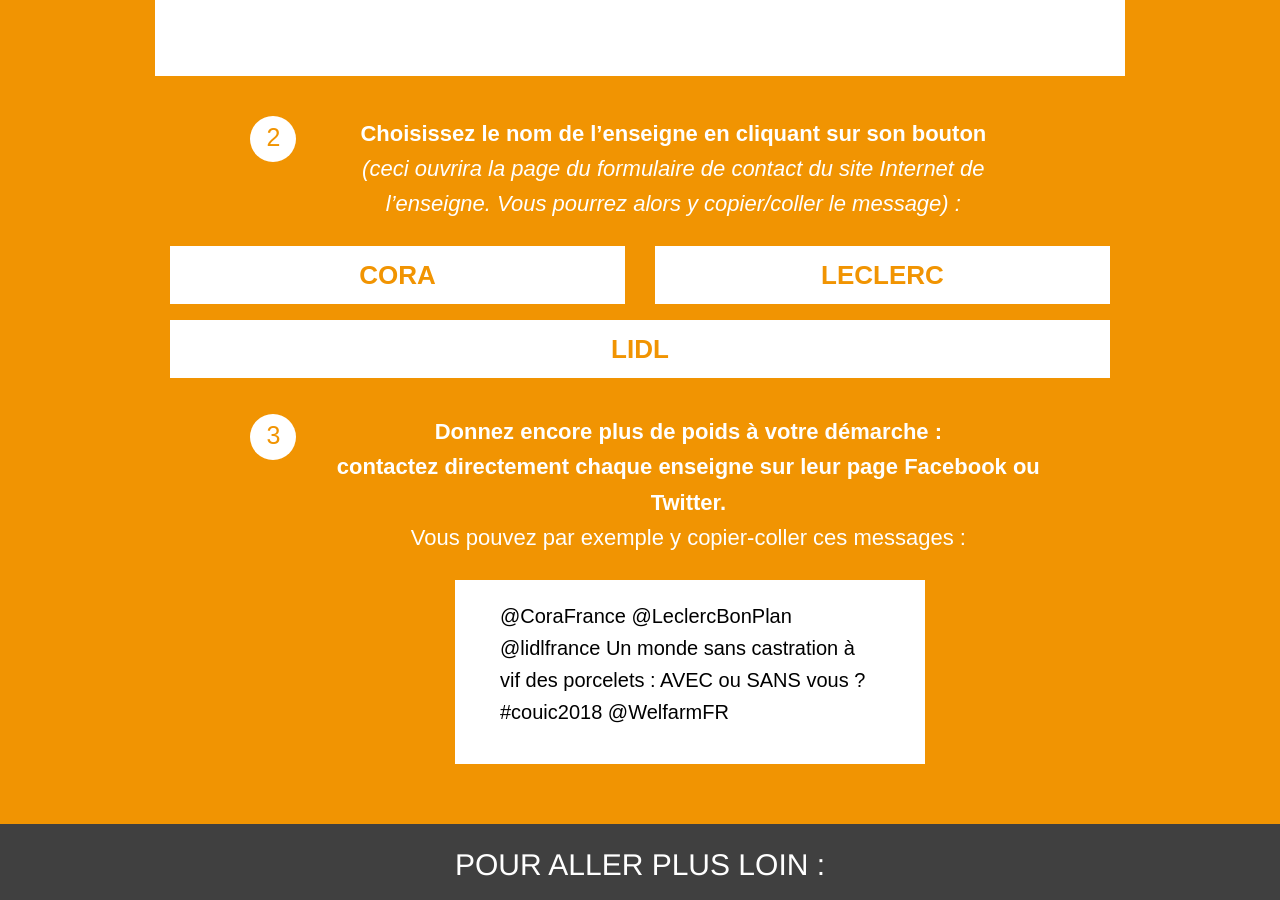
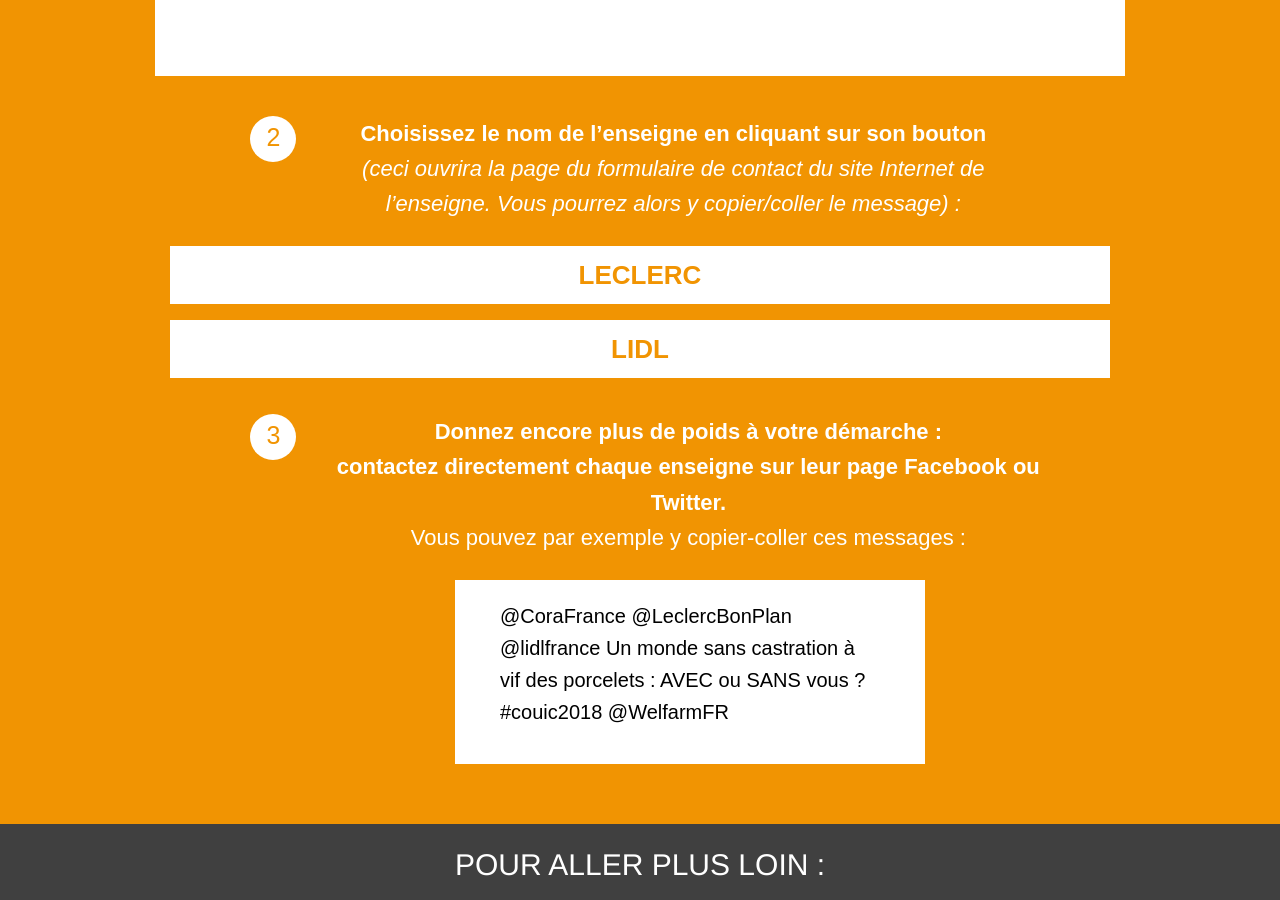
Before and after one commit to adfinitas-app/welfarm-petition, a Jekyll site: the page built from index.html, in a window 1280 px wide and 900 px high, scrolled down 5117 px. Built offline with Jekyll 4.4.1, drawn with Linux system fonts in a browser that asks for light colours; comment, search, counter and statistics services are not loaded.

Commit message:
Updated '/_includes/professionels.html' via CloudCannon

```diff
--- a/_includes/professionels.html
+++ b/_includes/professionels.html
@@ -77,7 +77,7 @@
     </div>
     <div class="row">
       <div class="large-10 columns large-centered">
-	<div class="medium-6 columns">
+	<!--div class="medium-6 columns">
 	  <a class="button marque" target="_blank" href="http://cora-france.fr/cora-france/contact.html">Cora</a>
 	</div>
 	<!-- div class="medium-6 columns">
@@ -86,7 +86,7 @@
 	<!--<div class="medium-6 columns">-->
 	  <!--<a class="button marque" target="_blank" href="https://www.magasins-u.com/contact">Super U</a>-->
 	<!--</div>-->
-	<div class="medium-6 columns">
+	<div class="large-12 columns large-centered">
 	  <a class="button marque" target="_blank" href="http://www.e-leclerc.com/catalogue/questions-frequentes/faq---formulaire-produit-repere">Leclerc</a>
 	</div>
 	<div class="large-12 columns large-centered">
```
